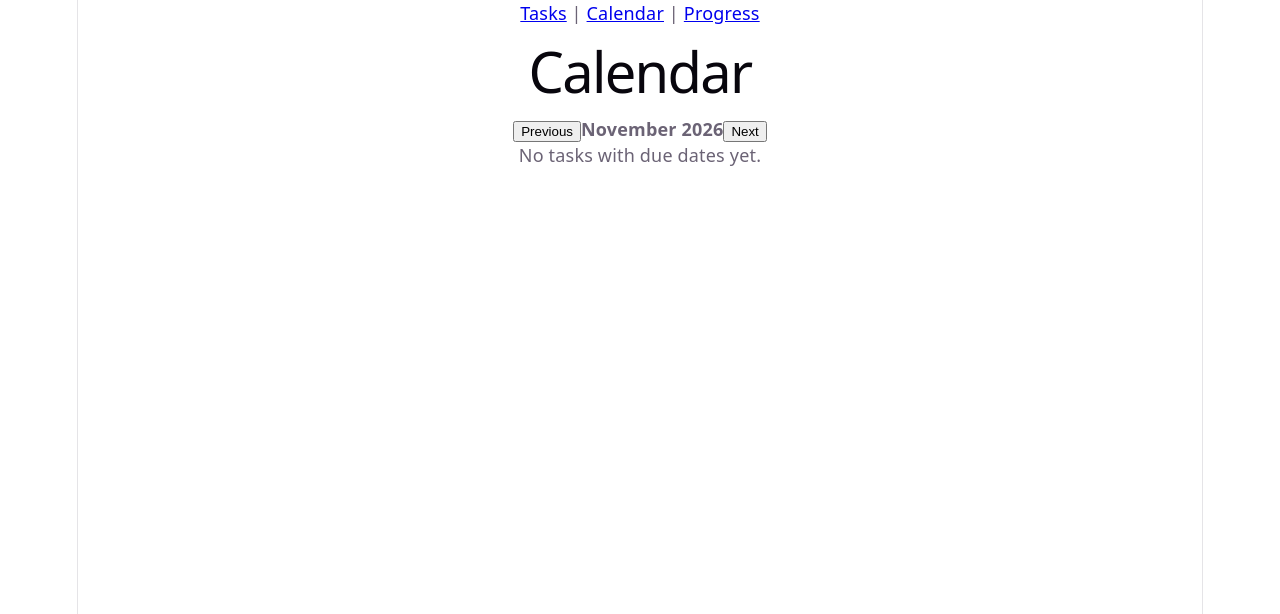
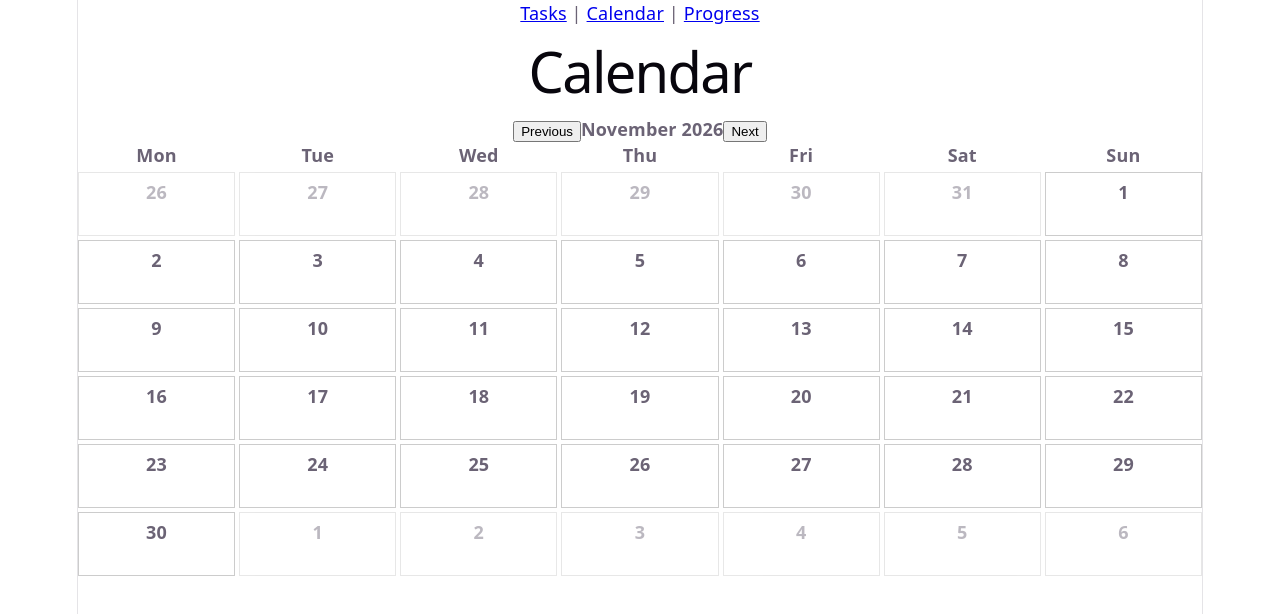
Before and after one commit to ahohenna/OMA-SOVELLUS-WOH, a React (Vite) app: page /calendar in a window 1280 px wide. Shown: the top 614 px of the page. Built offline with nearby package versions, Linux system fonts and the light colour scheme.

Commit message:
Näytä tehtävät kuukausikalenterissa

```diff
--- a/src/pages/Calendar.jsx
+++ b/src/pages/Calendar.jsx
@@ -7,6 +7,20 @@ export default function Calendar() {
   const scheduledTasks = tasks
     .filter((task) => task.dueDate)
     .sort((first, second) => first.dueDate.localeCompare(second.dueDate))
+
+  const year = displayedMonth.getFullYear()
+  const month = displayedMonth.getMonth()
+  const firstDay = new Date(year, month, 1)
+  const mondayOffset = (firstDay.getDay() + 6) % 7
+  const calendarDays = Array.from({ length: 42 }, (_, index) =>
+  new Date(year, month, index - mondayOffset + 1)
+)
+
+function formatDate(date) {
+  const monthNumber = String(date.getMonth() + 1).padStart(2, '0')
+  const dayNumber = String(date.getDate()).padStart(2, '0')
+  return `${date.getFullYear()}-${monthNumber}-${dayNumber}`
+}
 
   return (
     <main>
@@ -40,22 +54,37 @@ export default function Calendar() {
   Next
 </button>
 
-      {scheduledTasks.length === 0 ? (
-        <p>No tasks with due dates yet.</p>
-      ) : (
-        <ul>
-          {scheduledTasks.map((task) => (
-            <li key={task.id}>
-              <strong>
-                {new Date(`${task.dueDate}T00:00:00`).toLocaleDateString()}
-              </strong>
-              {' — '}
-              {task.name}
-              {task.completed && ' (Completed)'}
-            </li>
-          ))}
-        </ul>
-      )}
-    </main>
+<div
+  style={{
+    display: 'grid',
+    gridTemplateColumns: 'repeat(7, minmax(0, 1fr))',
+    gap: '4px',
+  }}
+>
+  {['Mon', 'Tue', 'Wed', 'Thu', 'Fri', 'Sat', 'Sun'].map((day) => (
+    <strong key={day}>{day}</strong>
+  ))}
+  {calendarDays.map((day) => (
+  <div
+    key={formatDate(day)}
+    style={{
+      minHeight: '50px',
+      padding: '6px',
+      border: '1px solid #ccc',
+      opacity: day.getMonth() === month ? 1 : 0.45,
+    }}
+  >
+    <strong>{day.getDate()}</strong>
+    {scheduledTasks
+    .filter((task) => task.dueDate === formatDate(day))
+    .map((task) => (
+    <div key={task.id}>{task.name}</div>
+  ))}
+  </div>
+))}
+
+</div>
+
+</main>
   )
 }
```
